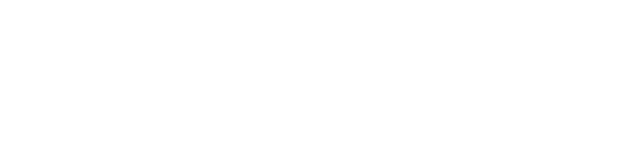
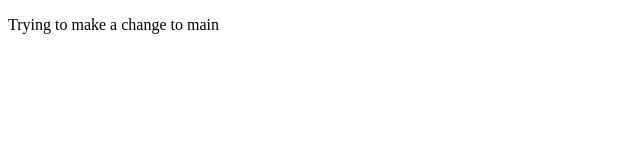
Before and after one commit to mroutt/WorkingWithPaul, a plain HTML site: page index.html in a window 1280 px wide. Shown: the whole page, without its empty margins (0-640 px from the left). Drawn offline with Linux system fonts and the light colour scheme.

Commit message:
testing pushing directly to main

```diff
--- a/index.html
+++ b/index.html
@@ -7,6 +7,6 @@
     <title>Document</title>
 </head>
 <body>
-
+    <p>Trying to make a change to main</p>
 </body>
 </html>
```
